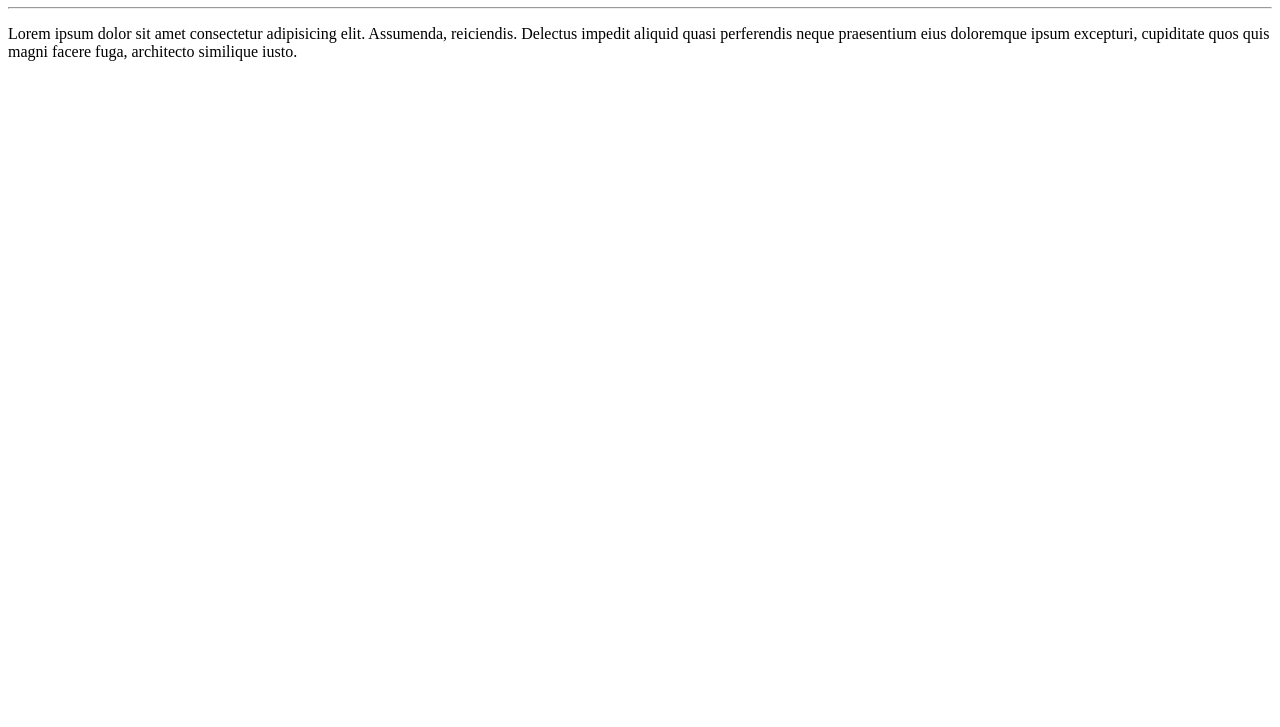
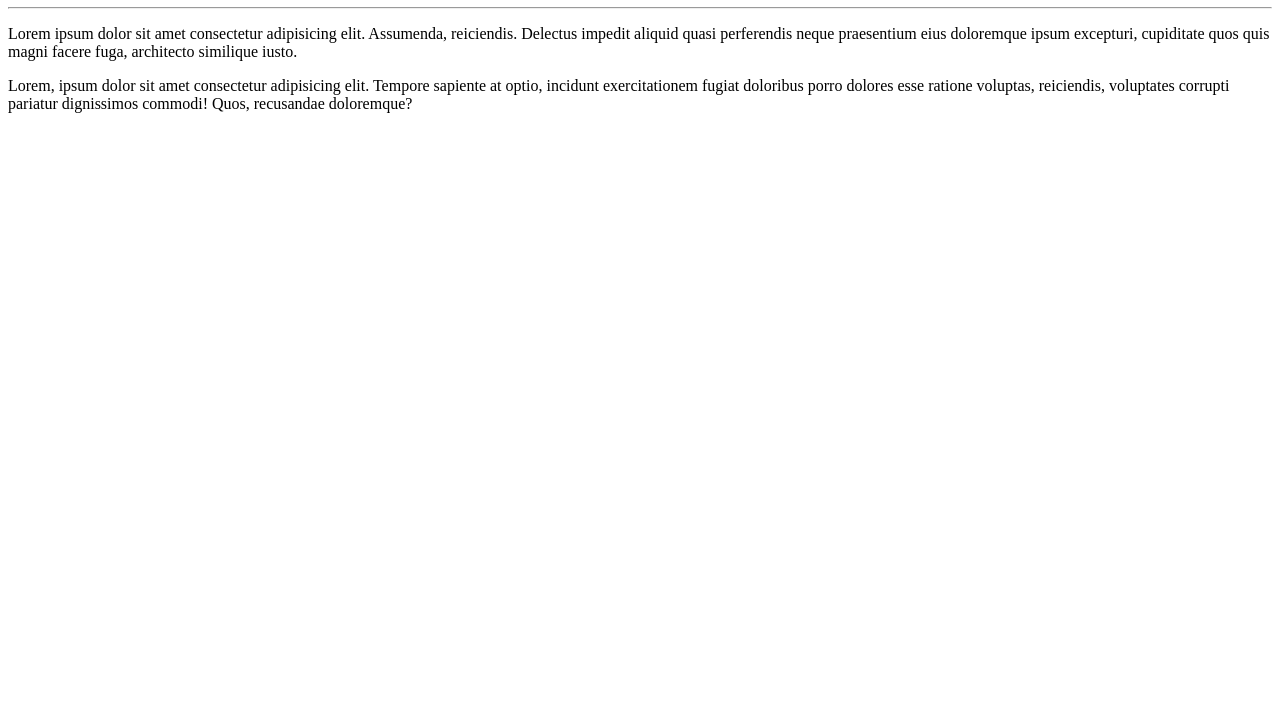
Before and after one commit to renanc8/Ola-Mundo, a plain HTML site: page site-exemplo/index.html in a window 1280 px wide. Shown: the part 73-800 px from the top of the page. Drawn offline with Linux system fonts and the light colour scheme.

Commit message:
adicionei um parágrafo

```diff
--- a/site-exemplo/index.html
+++ b/site-exemplo/index.html
@@ -10,5 +10,6 @@
     <h1>Olá, mundo!</h1>
     <hr>
     <p>Lorem ipsum dolor sit amet consectetur adipisicing elit. Assumenda, reiciendis. Delectus impedit aliquid quasi perferendis neque praesentium eius doloremque ipsum excepturi, cupiditate quos quis magni facere fuga, architecto similique iusto.</p>
+    <p>Lorem, ipsum dolor sit amet consectetur adipisicing elit. Tempore sapiente at optio, incidunt exercitationem fugiat doloribus porro dolores esse ratione voluptas, reiciendis, voluptates corrupti pariatur dignissimos commodi! Quos, recusandae doloremque?</p>
 </body>
 </html>
```
